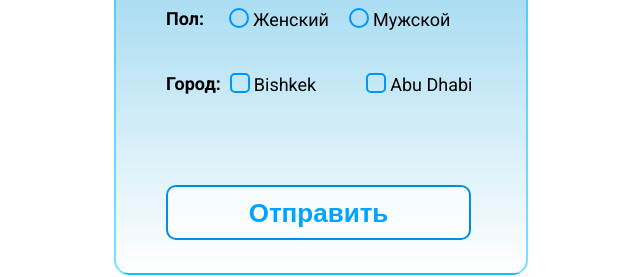
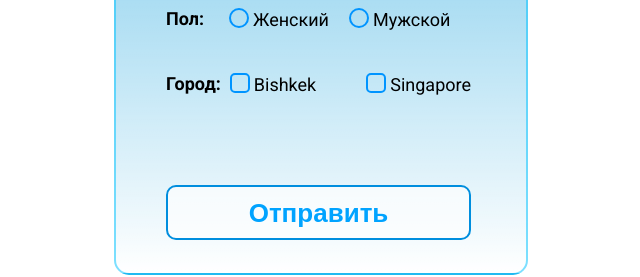
Before and after one commit to jaka-ars/form-project, a plain HTML site: page index.html in a window 1280 px wide. Shown: the part 356-633 px from the top of the page, 319-959 px from the left. Drawn offline with Linux system fonts and the light colour scheme.

Commit message:
update second city name

```diff
--- a/index.html
+++ b/index.html
@@ -45,7 +45,7 @@
               </div>
               <div class="custom-checkbox-row">
                 <input type="checkbox" class="custom-checkbox" id="abudhabi" />
-                <label for="abudhabi" class="form-label city-label" >Abu Dhabi</label>
+                <label for="abudhabi" class="form-label city-label" >Singapore</label>
               </div>
             </div>
           </div>
```
